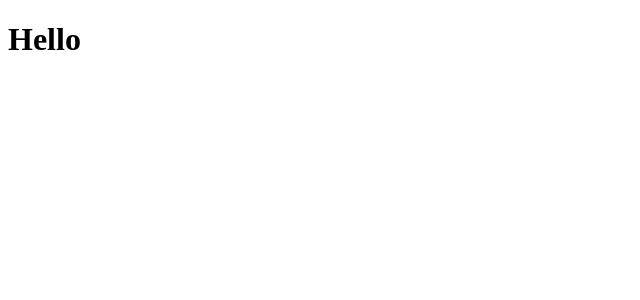
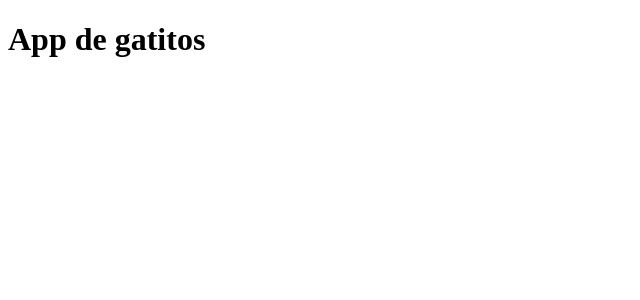
Before and after one commit to hllanos5/funval, a React (Vite) app in the folder modulo3/practicas/pc8/prcatica/: page / in a window 1280 px wide. Shown: the top 300 px of the page, without its empty margins (0-640 px from the left). Built offline with nearby package versions, Linux system fonts and the light colour scheme.

Commit message:
m3-pc8: se inyecta componente de App

```diff
--- a/modulo3/practicas/pc8/prcatica/main.jsx
+++ b/modulo3/practicas/pc8/prcatica/main.jsx
@@ -1,5 +1,6 @@
 import { createRoot } from 'react-dom/client';
+import { App } from './public/src/App.jsx';
 
 const root = createRoot(document.getElementById("app"))
 
-root.render(<h1>Hello</h1>);
+root.render(<App/>);
--- a/modulo3/practicas/pc8/prcatica/package.json
+++ b/modulo3/practicas/pc8/prcatica/package.json
@@ -9,6 +9,7 @@
     "preview": "vite preview"
   },
   "devDependencies": {
+    "standard": "^17.1.0",
     "vite": "^5.4.1"
   },
   "dependencies": {
--- /dev/null
+++ b/modulo3/practicas/pc8/prcatica/public/src/App.jsx
@@ -0,0 +1,9 @@
+import React from 'react'
+
+export function App() {
+  return (
+    <div>
+      <h1>App de gatitos</h1>
+    </div>
+  )
+}
```
Also changed, not shown: 2 other files (tests, documents, lock files or other folders).
